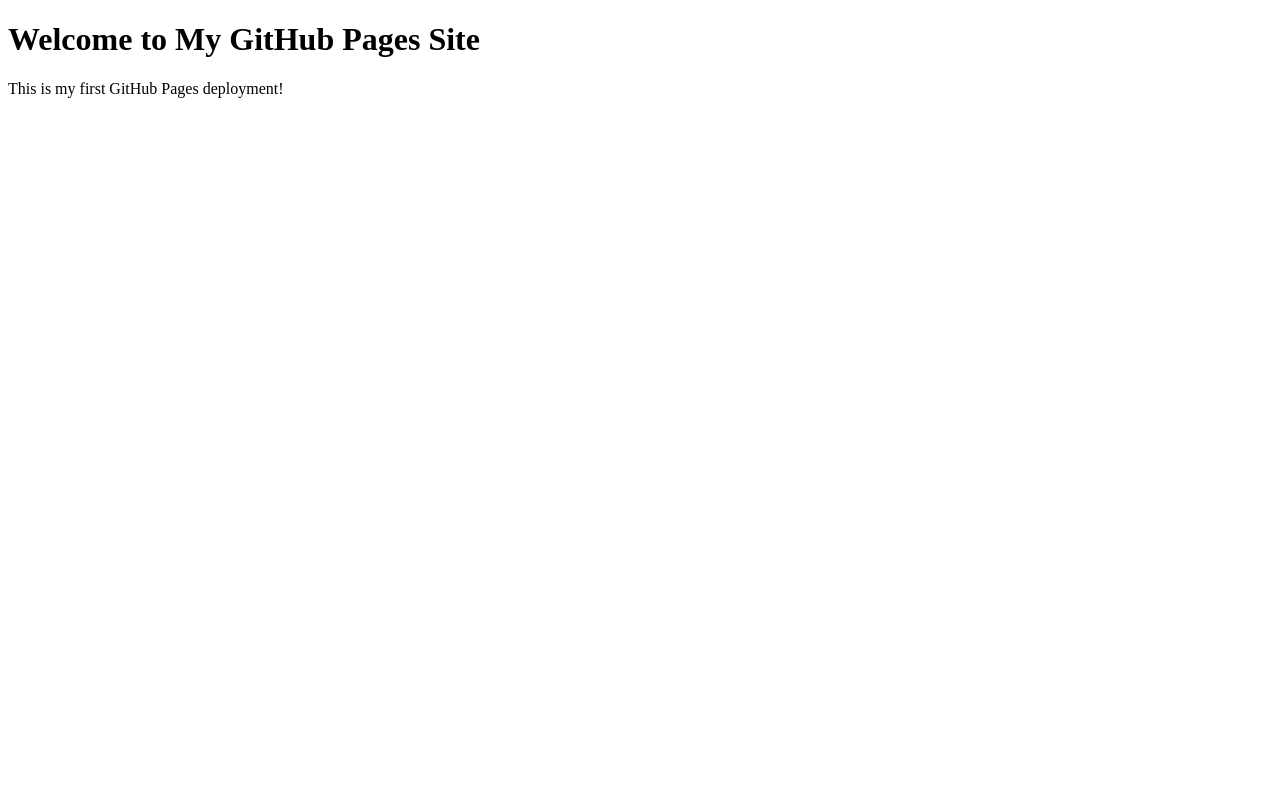
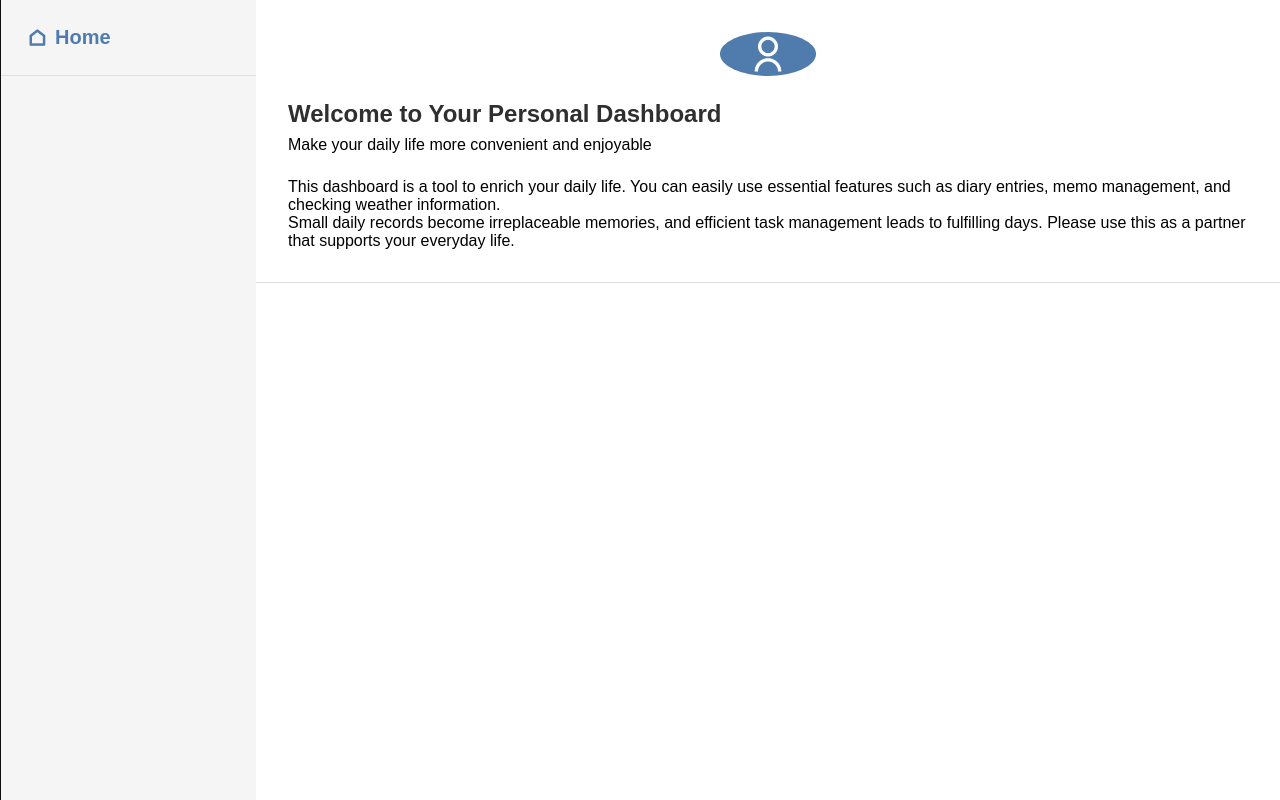
Before and after one commit to kaji2012/my-first-web-app2, a plain HTML site: page index.html in a window 1280 px wide. Drawn offline with nearby package versions, Linux system fonts and the light colour scheme.

Commit message:
Add files via upload

```diff
--- a/index.html
+++ b/index.html
@@ -1,12 +1,43 @@
 <!DOCTYPE html>
 <html lang="en">
-<head>
-    <meta charset="UTF-8">
-    <meta name="viewport" content="width=device-width, initial-scale=1.0">
-    <title>My GitHub Pages Site</title>
-</head>
-<body>
-    <h1>Welcome to My GitHub Pages Site</h1>
-    <p>This is my first GitHub Pages deployment!</p>
-</body>
+  <head>
+    <meta charset="UTF-8" />
+    <meta name="viewport" content="width=device-width, initial-scale=1.0" />
+    <title>Dashboard</title>
+    <link rel="stylesheet" href="style.css" />
+    <link href="https://cdn.jsdelivr.net/npm/remixicon@4.5.0/fonts/remixicon.css" rel="stylesheet" />
+  </head>
+  <body>
+    <div class="container">
+      <aside>
+        <div class="side-header">
+          <a href="#" data-tab="home">
+            <span class="ri-home-line"></span>
+            Home
+          </a>
+        </div>
+      </aside>
+      <main>
+        <section id="home" class="tab-content">
+          <div class="main-header">
+            <div class="profile-icon">
+              <span class="ri-user-line"></span>
+            </div>
+            <div class="title">
+              Welcome to Your Personal Dashboard
+            </div>
+            <div class="subtitle">
+              Make your daily life more convenient and enjoyable
+          </div>
+          <div class="message">
+            <p>
+              This dashboard is a tool to enrich your daily life. You can easily use essential features such as diary entries, memo management, and checking weather information.
+            </p>
+            <p>
+              Small daily records become irreplaceable memories, and efficient task management leads to fulfilling days. Please use this as a partner that supports your everyday life.
+            </p>
+          </div>
+        </section>
+    </div>
+  </body>
 </html>
--- /dev/null
+++ b/style.css
@@ -0,0 +1,101 @@
+/* ブラウザで設定されているスタイルのリセット・共通設定 */
+/* 消さないでください */
+*,
+*::before,
+*::after {
+  box-sizing: border-box;
+}
+body,
+h1,
+h2,
+h3,
+p,
+ul,
+li,
+form,
+input,
+textarea,
+select,
+button {
+  margin: 0;
+  padding: 0;
+  font-family: sans-serif;
+}
+
+ul {
+  list-style: none;
+}
+/* スタイルのリセット終了 */
+
+/* サイドバーとメインコンテンツを包むための要素のスタイルを書いてください */
+.container {
+  display: flex;
+  height: 100vh;
+}
+
+aside {
+  width: 256px;
+  flex-shrink: 0;
+  background-color: #f5f5f5;
+  border-left: 1px solid #0e0e0e;
+  display: flex;
+  flex-direction: column;
+  height: 100%;
+}
+
+.side-header {
+  padding: 26px;
+  border-bottom: 1px solid #e0e0e0;
+}
+
+a {
+  font-size: 1.25rem;
+  font-weight: 600;
+  color: #4f7cac;
+  display: flex;
+  align-items: center;
+  gap: 8px;
+  text-decoration: none;
+}
+
+main {
+  flex: 1;
+}
+.main-header {
+  padding: 32px;
+  border-bottom: 1px solid #e0e0e0;
+}
+
+.profile-icon {
+  width:96px;
+  background-color: #4f7cac;
+  border-radius: 50%;
+  display: flex;
+  justify-content: center;
+  align-items: center;
+  margin: 0px auto 24px auto;
+  font-size: 2.5rem;
+  color: #ffffff;
+}
+
+.title {
+  font-size:1.5rem;
+  font-weight: 600;
+  color:#2f2f2f;
+  margin-bottom: 8px;
+}
+
+.subtitle {
+  font: 1.125rem;
+  color: 757575;
+  margin-bottom: 24px;
+}
+/* サイドバーに関連するスタイルを書いてください */
+.massage {
+  max-width: 672px;
+  margin:0 auto;
+  padding: 32px;
+  padding-bottom: 16px;
+}
+
+/* メインコンテンツに関連するスタイルを書いてください */
```
